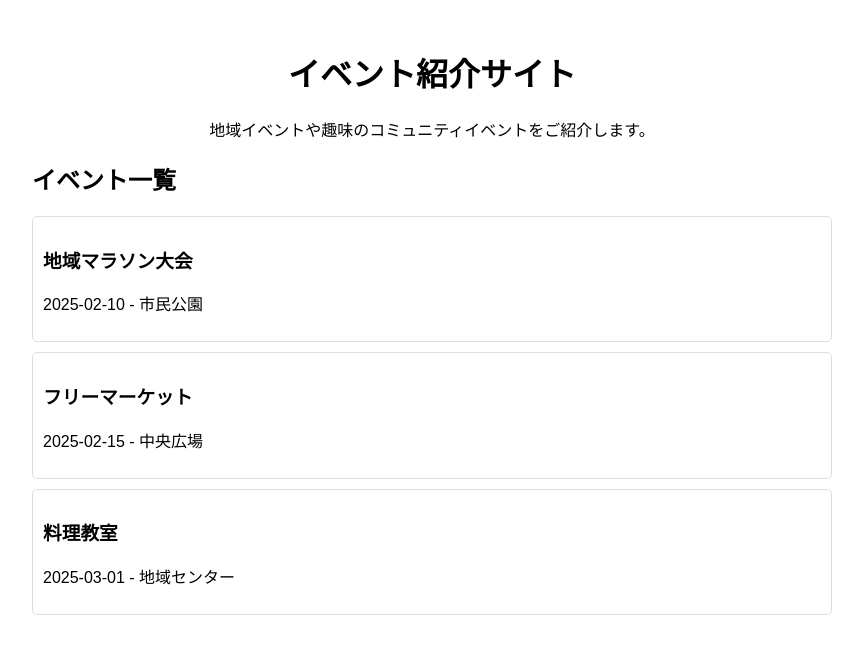
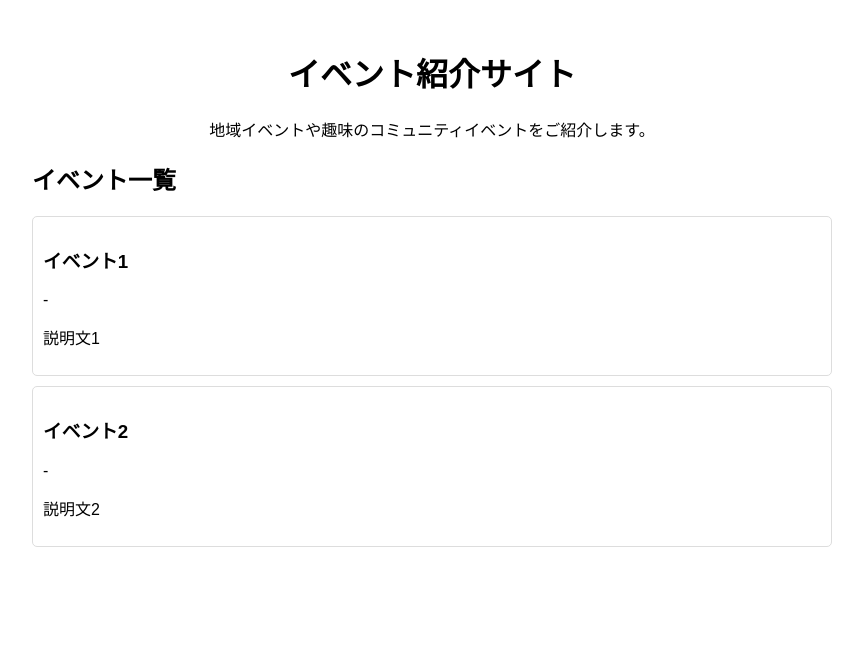
Before and after one commit to nagi0705/event-site, a Nuxt app: page / in a window 1280 px wide. Shown: the top 654 px of the page, without its empty margins (208-1071 px from the left). Built offline with nearby package versions, Linux system fonts and the light colour scheme.

Commit message:
1.	イベント一覧のデータ取得

```diff
--- a/nuxt.config.ts
+++ b/nuxt.config.ts
@@ -1,5 +1,7 @@
-// https://nuxt.com/docs/api/configuration/nuxt-config
 export default defineNuxtConfig({
   compatibilityDate: '2024-11-01',
-  devtools: { enabled: true }
-})
+  devtools: { enabled: true },
+  nitro: {
+    static: true
+  },
+});
--- a/pages/index.vue
+++ b/pages/index.vue
@@ -1,29 +1,46 @@
 <template>
-    <div class="container">
+    <div class="container mx-auto p-4">
         <header>
-            <h1>イベント紹介サイト</h1>
+            <h1 class="text-2xl font-bold mb-4">イベント紹介サイト</h1>
             <p>地域イベントや趣味のコミュニティイベントをご紹介します。</p>
         </header>
         <main>
-            <h2>イベント一覧</h2>
-            <!-- イベント一覧の表示部分（仮のデータを使ってカード形式で表示） -->
-            <div class="event-card" v-for="event in events" :key="event.id">
-                <h3>{{ event.title }}</h3>
-                <p>{{ event.date }} - {{ event.location }}</p>
+            <h2 class="text-xl font-bold mt-6 mb-4">イベント一覧</h2>
+            <!-- データの読み込み状態を表示 -->
+            <div v-if="events.length === 0">イベントを読み込んでいます...</div>
+            <div v-else>
+                <!-- イベント一覧の表示 -->
+                <div class="event-card mb-4 p-4 border rounded" v-for="event in events" :key="event.id">
+                    <h3 class="text-lg font-bold">{{ event.title }}</h3>
+                    <p>{{ event.date }} - {{ event.location }}</p>
+                    <p>{{ event.description }}</p>
+                </div>
             </div>
         </main>
     </div>
 </template>
 
 <script setup>
-import { ref } from 'vue';
+import { ref, onMounted } from 'vue';
+import { useFetch } from '#app';
 
-// 仮のイベントデータ
-const events = ref([
-    { id: 1, title: '地域マラソン大会', date: '2025-02-10', location: '市民公園' },
-    { id: 2, title: 'フリーマーケット', date: '2025-02-15', location: '中央広場' },
-    { id: 3, title: '料理教室', date: '2025-03-01', location: '地域センター' }
-]);
+// イベントデータ
+const events = ref([]);
+
+// データを取得する関数
+const fetchEvents = async () => {
+    try {
+        const response = await fetch('http://localhost:3000/mock/events.json')
+        const data = await response.json()
+        events.value = data.events
+    } catch (error) {
+        console.error('Error details:', error)
+    }
+}
+
+onMounted(() => {
+    fetchEvents()
+})
 </script>
 
 <style>
--- /dev/null
+++ b/public/mock/events.json
@@ -0,0 +1,14 @@
+{
+  "events": [
+    {
+      "id": 1,
+      "title": "イベント1",
+      "description": "説明文1"
+    },
+    {
+      "id": 2,
+      "title": "イベント2",
+      "description": "説明文2"
+    }
+  ]
+}
```
